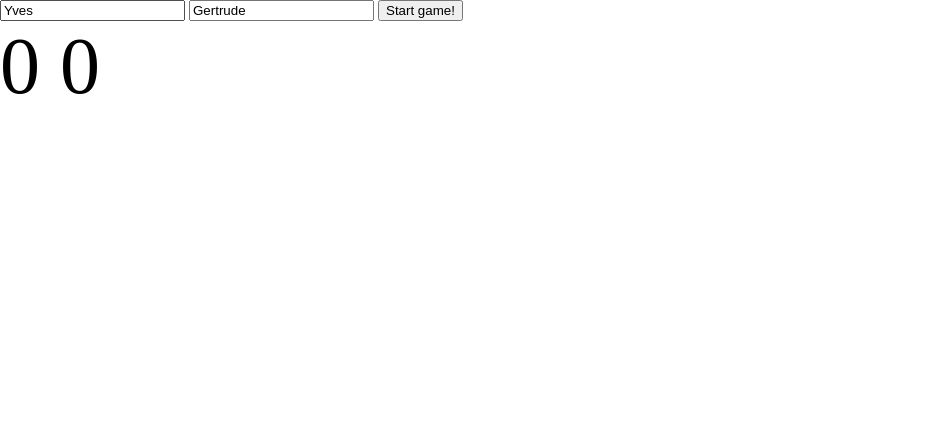
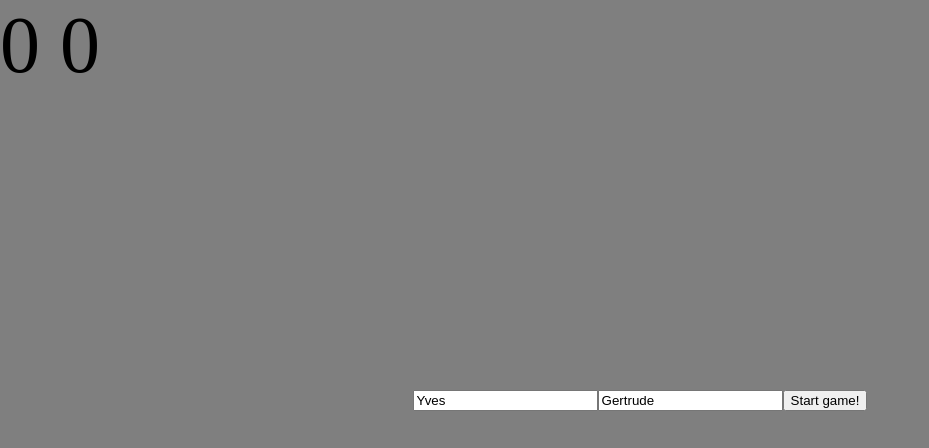
Before and after one commit to twicon/-22a-nov-exam, a website with bundled scripts: page index.html in a window 1280 px wide. Shown: the whole page, without its empty margins (0-929 px from the left). Built offline with nearby package versions, Linux system fonts and the light colour scheme.

Commit message:
split game into three phases, new gmae, gmae and game over

```diff
--- a/index.html
+++ b/index.html
@@ -10,17 +10,23 @@
 </head>
 
 <body>
-	<form id="playerForm">
-		<input type="text" id="player1" placeholder="Player 1 name" value="Yves">
-		<input type="text" id="player2" placeholder="Player 2 name" value="Gertrude">
-		<button type="submit">Start game!</button>
-	</form>
-
-	<header class="scoreboard">
-		<span class="scoreboard__name-p1"></span><span class="scoreboard__score-p1">0</span>
-		<span class="scoreboard__name-p2"></span><span class="scoreboard__score-p2">0</span>
-	</header>
-	<main></main>
+	<main>
+		<section class="scoreboard">
+			<span class="scoreboard__name-p1"></span><span class="scoreboard__score-p1">0</span>
+			<span class="scoreboard__name-p2"></span><span class="scoreboard__score-p2">0</span>
+		</section>
+		<section class="game-board"></section>
+	</main>
+	<section class="backdrop">
+		<form class="player-form">
+			<input type="text" id="player1" placeholder="Player 1 name" value="Yves">
+			<input type="text" id="player2" placeholder="Player 2 name" value="Gertrude">
+			<button type="submit">Start game!</button>
+		</form>
+		<article class="game-over">
+			YOU ARE WIENER!
+		</article>
+	</section>
 </body>
 
 </html>
--- a/src/deck.js
+++ b/src/deck.js
@@ -63,7 +63,7 @@ function createDeck(deckBlueprint, backImagePath) {
 }
 
 export function paintCardsOnBoard(deck) {
-	const gameBoard = document.querySelector('main');
+	const gameBoard = document.querySelector('.game-board');
 
 	for (const card of deck) {
 		gameBoard.appendChild(card.cardElement);
--- /dev/null
+++ b/src/game-over.js
@@ -0,0 +1,12 @@
+export function openGameOver() {
+	const backdrop = document.querySelector('.backdrop');
+	const gameOver = document.querySelector('.game-over');
+
+	backdrop.style.display = 'flex';
+	gameOver.style.display = 'flex';
+
+	// add button with click event listener
+	// on click:
+	// 	stop showing game over screen
+	// 	open new game screen
+}
--- a/src/game.js
+++ b/src/game.js
@@ -1,3 +1,4 @@
+import { openGameOver } from './game-over.js';
 import { checkForNotFoundPairs, flipBackCards } from './store/state.js';
 import { takeTurn } from './turn.js';
 
@@ -19,4 +20,5 @@ export async function startGame() {
 	}
 
 	console.log('gameOver'); // check who wins
+	openGameOver();
 }
--- a/src/new-game.js
+++ b/src/new-game.js
@@ -3,7 +3,11 @@ import { startGame } from './game.js';
 import { updatePlayerNames } from './store/state.js';
 
 export function openGameOptions() {
-	const playerForm = document.querySelector('#playerForm');
+	const backdrop = document.querySelector('.backdrop');
+	const playerForm = document.querySelector('.player-form');
+
+	backdrop.style.display = 'flex';
+	playerForm.style.display = 'flex';
 
 	playerForm.addEventListener('submit', function (event) {
 		event.preventDefault();
@@ -11,6 +15,8 @@ export function openGameOptions() {
 		const player2 = playerForm.querySelector('#player2').value;
 
 		if (player1 != '' && player2 != '') {
+			backdrop.style.display = 'none';
+			playerForm.style.display = 'none';
 			updatePlayerNames(player1, player2);
 			setupDeck();
 			startGame();
--- a/src/turn.js
+++ b/src/turn.js
@@ -19,7 +19,7 @@ export async function takeTurn(currentPlayer) {
 
 const selectCard = () =>
 	new Promise(function (resolve) {
-		const deckElement = document.querySelector('main');
+		const deckElement = document.querySelector('.game-board');
 		const deck = getDeck();
 		console.log({ deck });
 
--- /dev/null
+++ b/styles/popups.scss
@@ -0,0 +1,19 @@
+.backdrop {
+	position: absolute;
+	inset: 0;
+	z-index: 999;
+	width: 100vw;
+	height: 100dvh;
+	background-color: rgb(0 0 0 / 50%);
+	display: none;
+	align-items: center;
+	justify-content: center;
+}
+
+.player-form {
+	display: none;
+}
+
+.game-over {
+	display: none;
+}
--- a/styles/style.scss
+++ b/styles/style.scss
@@ -1,3 +1,4 @@
 @use "./global.scss";
 @use "./card.scss";
+@use "./popups.scss";
 @use "./score.scss";
```
Also changed, not shown: style.css, 1 other file.
